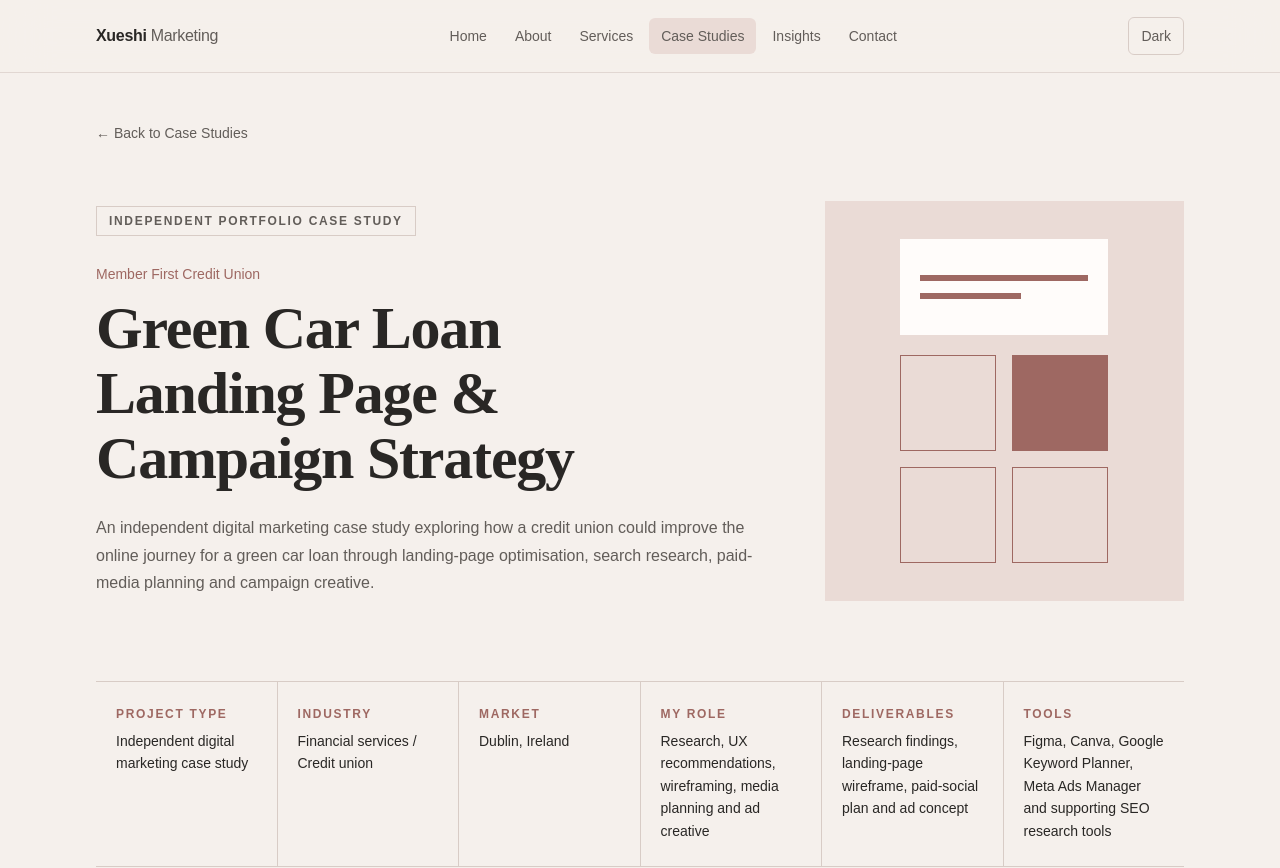
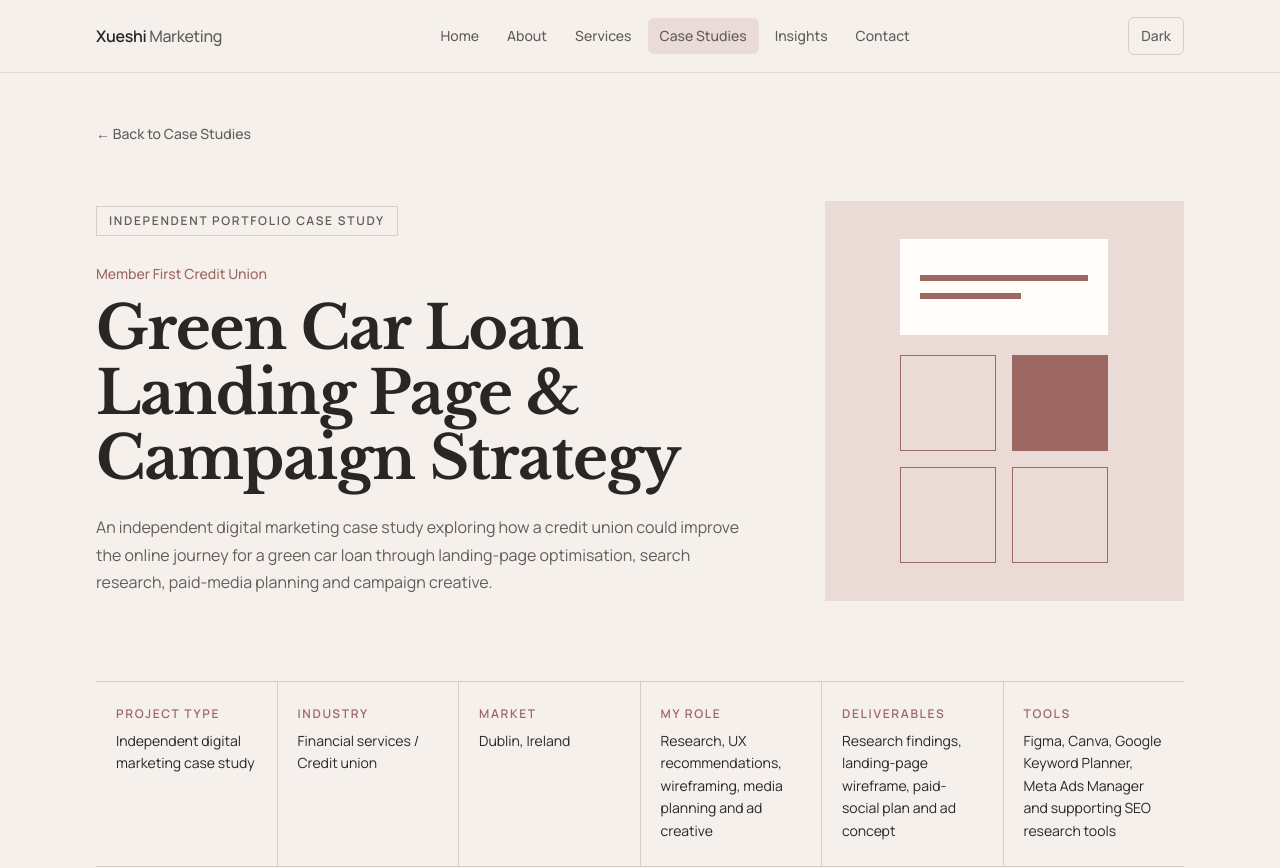
Before and after one commit to Chocolate-cereal/xueshi-marketing, a Next.js app: page /case-studies/member-first-credit-union-green-car-loan in a window 1280 px wide. Shown: the top 868 px of the page. Built offline with nearby package versions, Linux system fonts and the light colour scheme.

Commit message:
Align MFCU case study with bundled site fonts

```diff
--- a/app/case-studies/member-first-credit-union-green-car-loan/case-study.module.css
+++ b/app/case-studies/member-first-credit-union-green-car-loan/case-study.module.css
@@ -1,7 +1,7 @@
 /* One type pairing for this case study, including its shared navigation. */
 :global(body):has(.page) {
-  --mfcu-heading-font: "Times New Roman", Times, "Liberation Serif", serif;
-  --mfcu-body-font: Arial, Helvetica, sans-serif;
+  --mfcu-heading-font: var(--font-libre-baskerville), Georgia, serif;
+  --mfcu-body-font: var(--font-manrope), Arial, sans-serif;
   font-family: var(--mfcu-body-font);
 }
 
```
